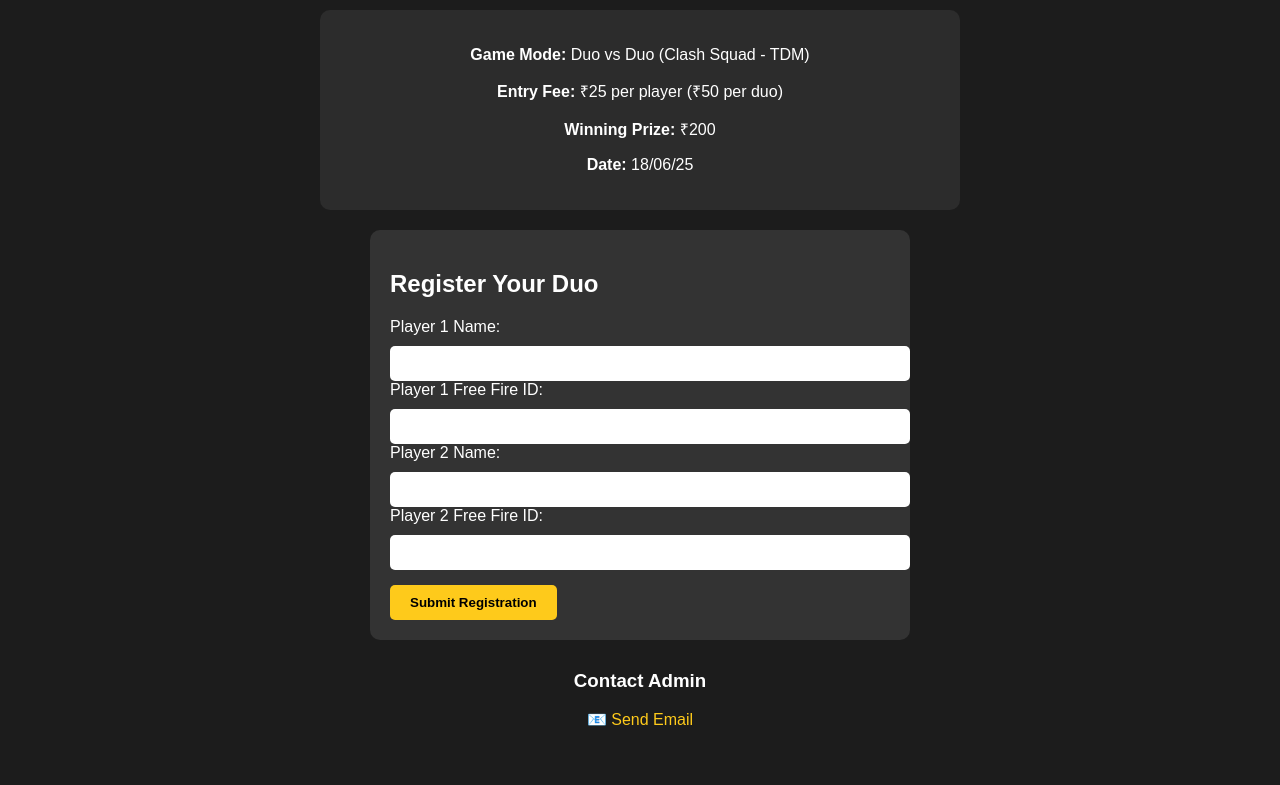
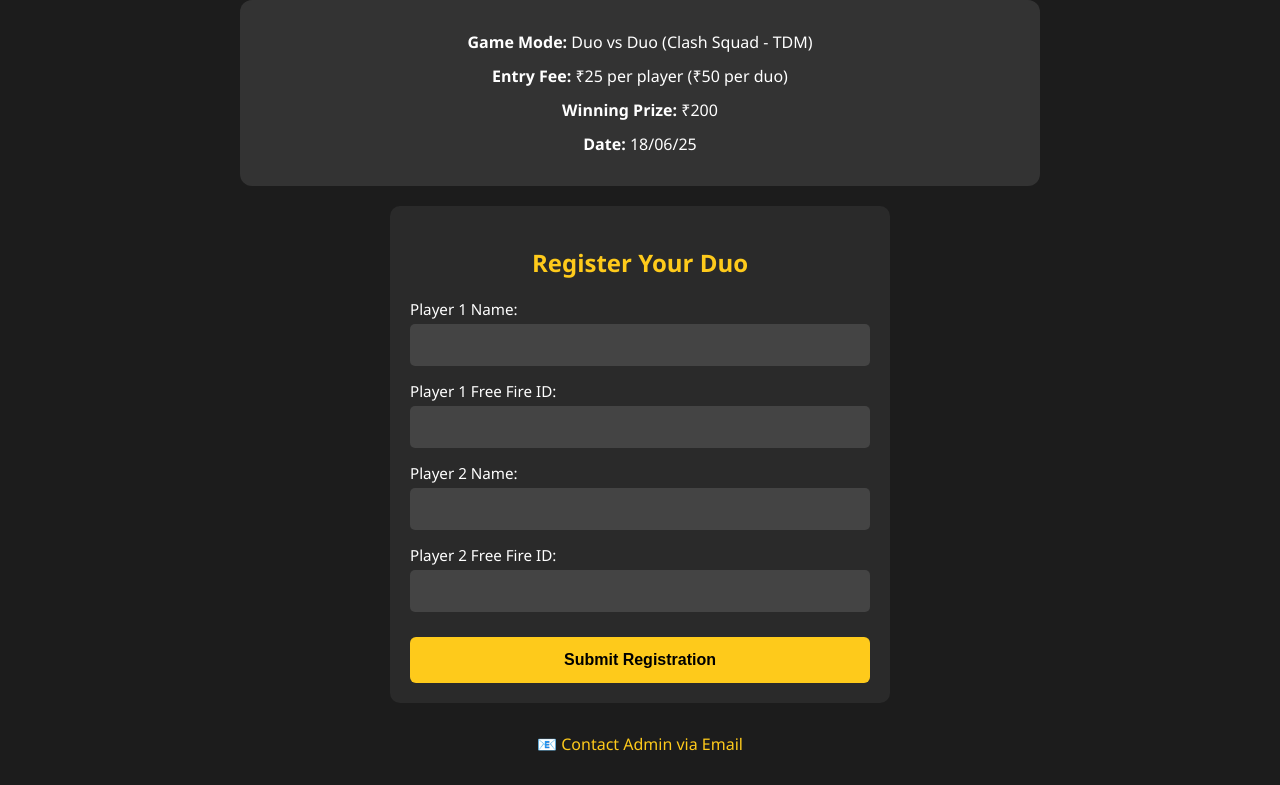
Before and after one commit to vednaila/FF.IO, a plain HTML site: page index.html in a window 1280 px wide. Shown: the part 99-884 px from the top of the page. Drawn offline with Linux system fonts and the light colour scheme.

Commit message:
Update index.html

```diff
--- a/index.html
+++ b/index.html
@@ -1,65 +1,133 @@
 <!DOCTYPE html>
 <html lang="en">
 <head>
-  <meta charset="UTF-8">
-  <meta name="viewport" content="width=device-width, initial-scale=1">
+  <meta charset="UTF-8" />
+  <meta name="viewport" content="width=device-width, initial-scale=1" />
   <title>Free Fire Duo Tournament</title>
   <style>
+    * {
+      box-sizing: border-box;
+    }
+
     body {
-      font-family: Arial, sans-serif;
+      font-family: 'Segoe UI', Tahoma, Geneva, Verdana, sans-serif;
       background-color: #1c1c1c;
       color: white;
+      margin: 0;
+      padding: 0;
+    }
+
+    header {
+      text-align: center;
+      background: #2c2c2c;
       padding: 20px;
+    }
+
+    header h1 {
+      color: #feca1b;
+      margin: 0;
+      font-size: 1.8rem;
+    }
+
+    .info {
+      background-color: #333;
+      max-width: 800px;
+      margin: 20px auto;
+      padding: 20px;
+      border-radius: 12px;
       text-align: center;
     }
-    h1 {
-      color: #feca1b;
+
+    .info p {
+      margin: 10px 0;
+      line-height: 1.5;
     }
-    .info {
+
+    form {
+      max-width: 500px;
       margin: 20px auto;
-      max-width: 600px;
-      background-color: #2c2c2c;
+      background-color: #2a2a2a;
       padding: 20px;
       border-radius: 10px;
     }
-    form {
-      margin-top: 20px;
-      text-align: left;
-      max-width: 500px;
-      margin-left: auto;
-      margin-right: auto;
-      background-color: #333;
-      padding: 20px;
-      border-radius: 10px;
+
+    form h2 {
+      text-align: center;
+      color: #feca1b;
+      margin-bottom: 20px;
     }
-    input, textarea {
+
+    label {
+      display: block;
+      margin-top: 15px;
+      font-size: 0.95rem;
+    }
+
+    input {
       width: 100%;
-      padding: 10px;
-      margin-top: 10px;
+      padding: 12px;
+      margin-top: 5px;
       border: none;
       border-radius: 5px;
+      background-color: #444;
+      color: white;
+      font-size: 1rem;
     }
+
+    input:focus {
+      outline: 2px solid #feca1b;
+    }
+
     button {
-      margin-top: 15px;
-      padding: 10px 20px;
+      display: block;
+      width: 100%;
+      padding: 14px;
+      margin-top: 25px;
       background-color: #feca1b;
       color: black;
       font-weight: bold;
       border: none;
-      border-radius: 5px;
+      border-radius: 6px;
+      font-size: 1rem;
       cursor: pointer;
+      transition: background-color 0.3s ease;
     }
+
+    button:hover {
+      background-color: #e0b519;
+    }
+
     .contact {
-      margin-top: 30px;
+      text-align: center;
+      margin: 30px 0;
     }
-    a {
+
+    .contact a {
       color: #feca1b;
       text-decoration: none;
+      font-size: 1rem;
+    }
+
+    @media screen and (max-width: 600px) {
+      header h1 {
+        font-size: 1.5rem;
+      }
+
+      form {
+        padding: 15px;
+      }
+
+      input,
+      button {
+        font-size: 1rem;
+      }
     }
   </style>
 </head>
 <body>
-  <h1>🔥 Free Fire Duo Tournament 🔥</h1>
+  <header>
+    <h1>🔥 Free Fire Duo Tournament 🔥</h1>
+  </header>
 
   <div class="info">
     <p><strong>Game Mode:</strong> Duo vs Duo (Clash Squad - TDM)</p>
@@ -70,30 +138,27 @@
 
   <form id="registrationForm">
     <h2>Register Your Duo</h2>
-    <label>Player 1 Name:</label>
-    <input type="text" name="player1" required>
+    <label for="player1">Player 1 Name:</label>
+    <input type="text" name="player1" id="player1" required />
 
-    <label>Player 1 Free Fire ID:</label>
-    <input type="text" name="ffid1" required>
+    <label for="ffid1">Player 1 Free Fire ID:</label>
+    <input type="text" name="ffid1" id="ffid1" required />
 
-    <label>Player 2 Name:</label>
-    <input type="text" name="player2" required>
+    <label for="player2">Player 2 Name:</label>
+    <input type="text" name="player2" id="player2" required />
 
-    <label>Player 2 Free Fire ID:</label>
-    <input type="text" name="ffid2" required>
-
-
+    <label for="ffid2">Player 2 Free Fire ID:</label>
+    <input type="text" name="ffid2" id="ffid2" required />
 
     <button type="submit">Submit Registration</button>
   </form>
 
   <div class="contact">
-    <h3>Contact Admin</h3>
-    <p><a href="mailto:ved.naila1010@gmail.com">📧 Send Email</a></p>
+    <p>📧 <a href="mailto:ved.naila1010@gmail.com">Contact Admin via Email</a></p>
   </div>
 
   <script>
-    document.getElementById('registrationForm').addEventListener('submit', function(e) {
+    document.getElementById('registrationForm').addEventListener('submit', function (e) {
       e.preventDefault();
 
       const player1 = encodeURIComponent(this.player1.value);
@@ -101,10 +166,9 @@
       const player2 = encodeURIComponent(this.player2.value);
       const ffid2 = encodeURIComponent(this.ffid2.value);
 
-
       const subject = encodeURIComponent("Free Fire Duo Tournament Registration");
       const body = encodeURIComponent(
-        `👤 Player 1: ${this.player1.value}\n🆔 FF ID 1: ${this.ffid1.value}\n👥 Player 2: ${this.player2.value}\n🆔 FF ID 2: ${this.ffid2.value}\n`
+        `👤 Player 1: ${this.player1.value}\n🆔 FF ID 1: ${this.ffid1.value}\n👥 Player 2: ${this.player2.value}\n🆔 FF ID 2: ${this.ffid2.value}`
       );
 
       const mailtoLink = `https://mail.google.com/mail/?view=cm&fs=1&to=ved.naila1010@gmail.com&su=${subject}&body=${body}`;
```
